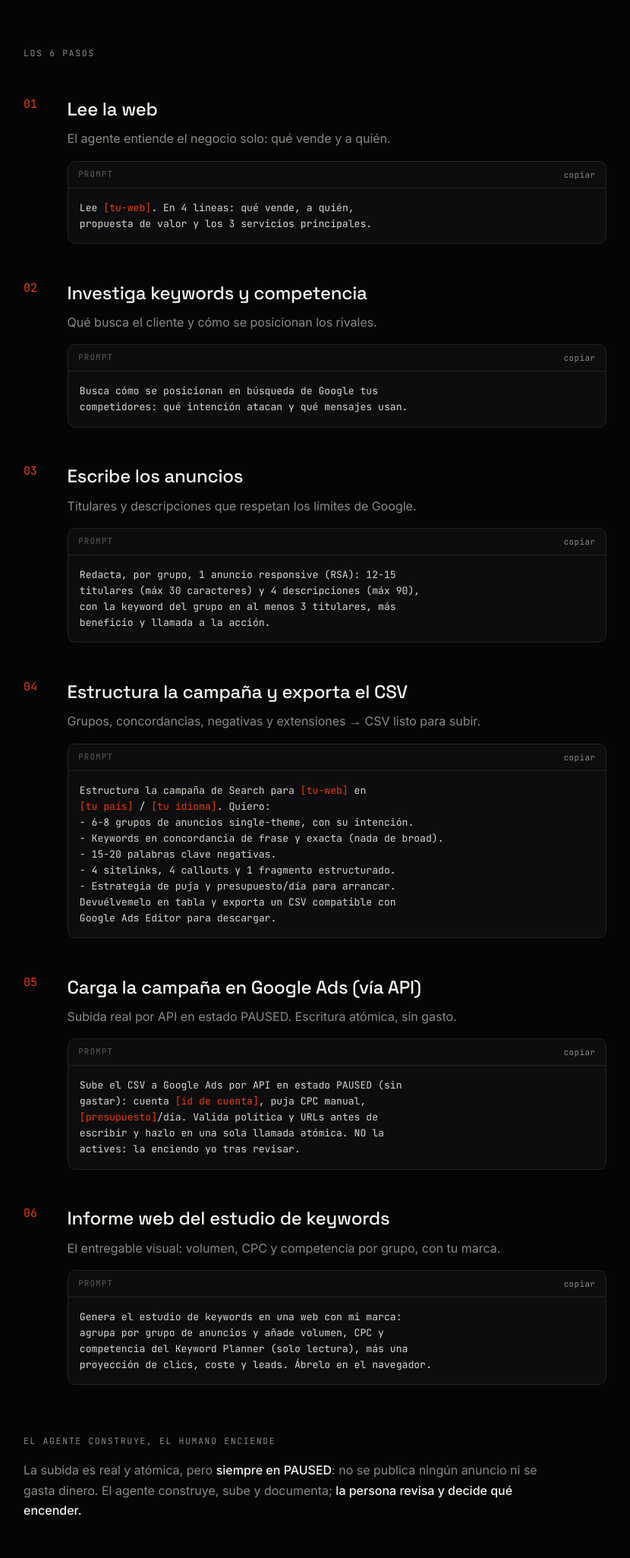
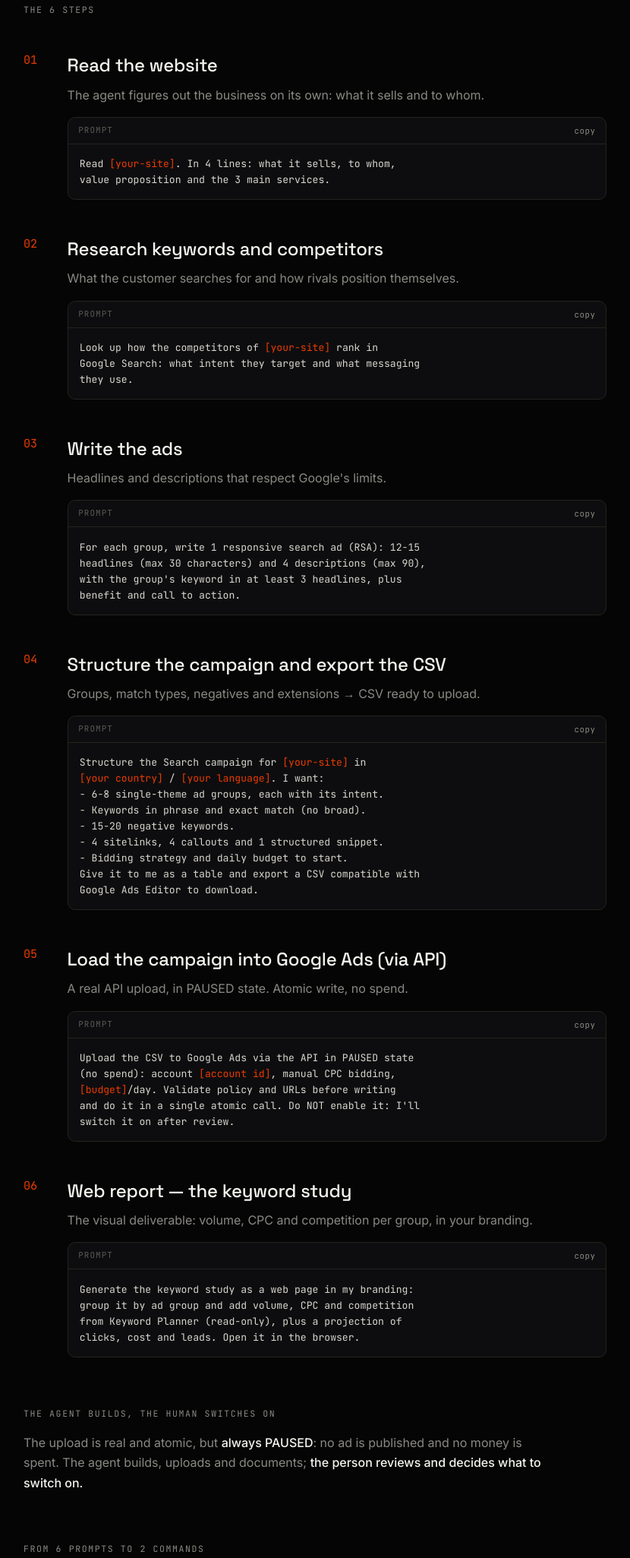
Before and after one commit to mchuecaw/enterprise-os-deck, a plain HTML site: page light2/guia-sem-como-se-hace.html in a window 1280 px wide. Shown: the part 632-2683 px from the top of the page at 76% size, without its empty margins (225-1055 px from the left). Drawn offline with Linux system fonts and the light colour scheme.

Commit message:
light2: translate SEM guide to English (match English deck)
Full EN translation of guia-sem-como-se-hace.html (lang=en, title,
all 6 steps, prompts, fine print, copy button). Kept filename so the
deck's VIEW GUIDE link stays valid. Verified by a 4-lens adversarial
pass; applied fixes: lead no longer says "live" alongside "paused";
step 2 prompt anchored to [your-site]; hyphen/em-dash cleanups.

Co-Authored-By: Claude Opus 4.8 <noreply@anthropic.com>

```diff
--- a/light2/guia-sem-como-se-hace.html
+++ b/light2/guia-sem-como-se-hace.html
@@ -1,10 +1,10 @@
 <!DOCTYPE html>
-<html lang="es">
+<html lang="en">
 <head>
 <meta charset="UTF-8">
 <meta name="viewport" content="width=device-width, initial-scale=1.0">
 <meta name="theme-color" content="#050505">
-<title>Cómo se hace — SEM con un agente, paso a paso</title>
+<title>How it's done — SEM with an agent, step by step</title>
 <link rel="preconnect" href="https://fonts.googleapis.com">
 <link rel="preconnect" href="https://fonts.gstatic.com" crossorigin>
 <link href="https://fonts.googleapis.com/css2?family=Space+Grotesk:wght@400;500;600;700&family=Inter:wght@400;500&family=JetBrains+Mono:wght@400;500&display=swap" rel="stylesheet">
@@ -85,27 +85,27 @@ a{color:var(--accent)}
 
   <div class="signal" aria-hidden="true"><span class="signal__pulse"></span></div>
 
-  <span class="eyebrow">cómo se hace</span>
-  <h1>SEM con un agente, paso a paso.</h1>
-  <p class="lead">El guion de la demo, reproducible en cualquier empresa. Un agente lee tu web, investiga, escribe los anuncios, estructura la campaña, la <b>sube a Google Ads por API —en pausa—</b> y te entrega el estudio de keywords. Lo que un equipo tarda días, en minutos.</p>
+  <span class="eyebrow">how it's done</span>
+  <h1>SEM with an agent, step by step.</h1>
+  <p class="lead">The demo script, repeatable at any company. An agent reads your site, researches, writes the ads, structures the campaign, <b>uploads it to Google Ads — paused —</b> and hands you the keyword study. A week's work, in minutes.</p>
 
   <div class="block">
-    <div class="block__label">Lo que necesitas</div>
-    <p>Un asistente con acceso a web y búsqueda, la URL de tu web y una cuenta de Google Ads con acceso API (developer token). <b>La campaña se sube de verdad por API, pero queda en PAUSED: no se publica ningún anuncio ni se gasta un euro hasta que una persona la enciende.</b></p>
+    <div class="block__label">What you need</div>
+    <p>An assistant with web and search access, your website URL, and a Google Ads account with API access (developer token). <b>The campaign is genuinely uploaded through the API, but it lands PAUSED: no ad is published and not a cent is spent until a person switches it on.</b></p>
   </div>
 
   <div class="block">
-    <div class="block__label">Los 6 pasos</div>
+    <div class="block__label">The 6 steps</div>
 
     <div class="step">
       <div class="step__n">01</div>
       <div>
-        <div class="step__t">Lee la web</div>
-        <div class="step__d">El agente entiende el negocio solo: qué vende y a quién.</div>
+        <div class="step__t">Read the website</div>
+        <div class="step__d">The agent figures out the business on its own: what it sells and to whom.</div>
         <div class="prompt">
-          <div class="prompt__bar"><span class="prompt__tag">prompt</span><button class="prompt__copy" data-copy>copiar</button></div>
-          <pre>Lee <span class="ph">[tu-web]</span>. En 4 líneas: qué vende, a quién,
-propuesta de valor y los 3 servicios principales.</pre>
+          <div class="prompt__bar"><span class="prompt__tag">prompt</span><button class="prompt__copy" data-copy>copy</button></div>
+          <pre>Read <span class="ph">[your-site]</span>. In 4 lines: what it sells, to whom,
+value proposition and the 3 main services.</pre>
         </div>
       </div>
     </div>
@@ -113,12 +113,13 @@ propuesta de valor y los 3 servicios principales.</pre>
     <div class="step">
       <div class="step__n">02</div>
       <div>
-        <div class="step__t">Investiga keywords y competencia</div>
-        <div class="step__d">Qué busca el cliente y cómo se posicionan los rivales.</div>
+        <div class="step__t">Research keywords and competitors</div>
+        <div class="step__d">What the customer searches for and how rivals position themselves.</div>
         <div class="prompt">
-          <div class="prompt__bar"><span class="prompt__tag">prompt</span><button class="prompt__copy" data-copy>copiar</button></div>
-          <pre>Busca cómo se posicionan en búsqueda de Google tus
-competidores: qué intención atacan y qué mensajes usan.</pre>
+          <div class="prompt__bar"><span class="prompt__tag">prompt</span><button class="prompt__copy" data-copy>copy</button></div>
+          <pre>Look up how the competitors of <span class="ph">[your-site]</span> rank in
+Google Search: what intent they target and what messaging
+they use.</pre>
         </div>
       </div>
     </div>
@@ -126,14 +127,14 @@ competidores: qué intención atacan y qué mensajes usan.</pre>
     <div class="step">
       <div class="step__n">03</div>
       <div>
-        <div class="step__t">Escribe los anuncios</div>
-        <div class="step__d">Titulares y descripciones que respetan los límites de Google.</div>
+        <div class="step__t">Write the ads</div>
+        <div class="step__d">Headlines and descriptions that respect Google's limits.</div>
         <div class="prompt">
-          <div class="prompt__bar"><span class="prompt__tag">prompt</span><button class="prompt__copy" data-copy>copiar</button></div>
-          <pre>Redacta, por grupo, 1 anuncio responsive (RSA): 12-15
-titulares (máx 30 caracteres) y 4 descripciones (máx 90),
-con la keyword del grupo en al menos 3 titulares, más
-beneficio y llamada a la acción.</pre>
+          <div class="prompt__bar"><span class="prompt__tag">prompt</span><button class="prompt__copy" data-copy>copy</button></div>
+          <pre>For each group, write 1 responsive search ad (RSA): 12-15
+headlines (max 30 characters) and 4 descriptions (max 90),
+with the group's keyword in at least 3 headlines, plus
+benefit and call to action.</pre>
         </div>
       </div>
     </div>
@@ -141,19 +142,19 @@ beneficio y llamada a la acción.</pre>
     <div class="step">
       <div class="step__n">04</div>
       <div>
-        <div class="step__t">Estructura la campaña y exporta el CSV</div>
-        <div class="step__d">Grupos, concordancias, negativas y extensiones → CSV listo para subir.</div>
+        <div class="step__t">Structure the campaign and export the CSV</div>
+        <div class="step__d">Groups, match types, negatives and extensions → CSV ready to upload.</div>
         <div class="prompt">
-          <div class="prompt__bar"><span class="prompt__tag">prompt</span><button class="prompt__copy" data-copy>copiar</button></div>
-          <pre>Estructura la campaña de Search para <span class="ph">[tu-web]</span> en
-<span class="ph">[tu país]</span> / <span class="ph">[tu idioma]</span>. Quiero:
-- 6-8 grupos de anuncios single-theme, con su intención.
-- Keywords en concordancia de frase y exacta (nada de broad).
-- 15-20 palabras clave negativas.
-- 4 sitelinks, 4 callouts y 1 fragmento estructurado.
-- Estrategia de puja y presupuesto/día para arrancar.
-Devuélvemelo en tabla y exporta un CSV compatible con
-Google Ads Editor para descargar.</pre>
+          <div class="prompt__bar"><span class="prompt__tag">prompt</span><button class="prompt__copy" data-copy>copy</button></div>
+          <pre>Structure the Search campaign for <span class="ph">[your-site]</span> in
+<span class="ph">[your country]</span> / <span class="ph">[your language]</span>. I want:
+- 6-8 single-theme ad groups, each with its intent.
+- Keywords in phrase and exact match (no broad).
+- 15-20 negative keywords.
+- 4 sitelinks, 4 callouts and 1 structured snippet.
+- Bidding strategy and daily budget to start.
+Give it to me as a table and export a CSV compatible with
+Google Ads Editor to download.</pre>
         </div>
       </div>
     </div>
@@ -161,15 +162,15 @@ Google Ads Editor para descargar.</pre>
     <div class="step">
       <div class="step__n">05</div>
       <div>
-        <div class="step__t">Carga la campaña en Google Ads (vía API)</div>
-        <div class="step__d">Subida real por API en estado PAUSED. Escritura atómica, sin gasto.</div>
+        <div class="step__t">Load the campaign into Google Ads (via API)</div>
+        <div class="step__d">A real API upload, in PAUSED state. Atomic write, no spend.</div>
         <div class="prompt">
-          <div class="prompt__bar"><span class="prompt__tag">prompt</span><button class="prompt__copy" data-copy>copiar</button></div>
-          <pre>Sube el CSV a Google Ads por API en estado PAUSED (sin
-gastar): cuenta <span class="ph">[id de cuenta]</span>, puja CPC manual,
-<span class="ph">[presupuesto]</span>/día. Valida política y URLs antes de
-escribir y hazlo en una sola llamada atómica. NO la
-actives: la enciendo yo tras revisar.</pre>
+          <div class="prompt__bar"><span class="prompt__tag">prompt</span><button class="prompt__copy" data-copy>copy</button></div>
+          <pre>Upload the CSV to Google Ads via the API in PAUSED state
+(no spend): account <span class="ph">[account id]</span>, manual CPC bidding,
+<span class="ph">[budget]</span>/day. Validate policy and URLs before writing
+and do it in a single atomic call. Do NOT enable it: I'll
+switch it on after review.</pre>
         </div>
       </div>
     </div>
@@ -177,43 +178,43 @@ actives: la enciendo yo tras revisar.</pre>
     <div class="step">
       <div class="step__n">06</div>
       <div>
-        <div class="step__t">Informe web del estudio de keywords</div>
-        <div class="step__d">El entregable visual: volumen, CPC y competencia por grupo, con tu marca.</div>
+        <div class="step__t">Web report — the keyword study</div>
+        <div class="step__d">The visual deliverable: volume, CPC and competition per group, in your branding.</div>
         <div class="prompt">
-          <div class="prompt__bar"><span class="prompt__tag">prompt</span><button class="prompt__copy" data-copy>copiar</button></div>
-          <pre>Genera el estudio de keywords en una web con mi marca:
-agrupa por grupo de anuncios y añade volumen, CPC y
-competencia del Keyword Planner (solo lectura), más una
-proyección de clics, coste y leads. Ábrelo en el navegador.</pre>
+          <div class="prompt__bar"><span class="prompt__tag">prompt</span><button class="prompt__copy" data-copy>copy</button></div>
+          <pre>Generate the keyword study as a web page in my branding:
+group it by ad group and add volume, CPC and competition
+from Keyword Planner (read-only), plus a projection of
+clicks, cost and leads. Open it in the browser.</pre>
         </div>
       </div>
     </div>
   </div>
 
   <div class="block">
-    <div class="block__label">El agente construye, el humano enciende</div>
-    <p>La subida es real y atómica, pero <b>siempre en PAUSED</b>: no se publica ningún anuncio ni se gasta dinero. El agente construye, sube y documenta; <b>la persona revisa y decide qué encender.</b></p>
+    <div class="block__label">The agent builds, the human switches on</div>
+    <p>The upload is real and atomic, but <b>always PAUSED</b>: no ad is published and no money is spent. The agent builds, uploads and documents; <b>the person reviews and decides what to switch on.</b></p>
   </div>
 
   <div class="block">
-    <div class="block__label">De 6 prompts a 2 comandos</div>
-    <p>El verdadero atajo es encapsular este guion como skills reutilizables: así pasa de seis prompts a un par de comandos —<b>«monta SEM para esta web»</b> y <b>«súbela a Google Ads en pausa»</b>— que cualquiera en el equipo puede invocar.</p>
+    <div class="block__label">From 6 prompts to 2 commands</div>
+    <p>The real shortcut is to wrap this script as reusable skills: so it goes from six prompts to a couple of commands — <b>"build SEM for this site"</b> and <b>"upload it to Google Ads, paused"</b> — that anyone on the team can invoke.</p>
   </div>
 
   <div class="fine">
-    <div class="block__label">Letra pequeña honesta</div>
+    <div class="block__label">Honest fine print</div>
     <ul>
-      <li><span><b>Skills</b> = el asistente + su mecanismo de skills. No hay un botón "SEM" de fábrica: el playbook lo encapsulas tú.</span></li>
-      <li><span>La subida por API es real, pero nace en <b>PAUSED</b>. Activar gasto es una decisión humana; configura la conversión (envío de formulario) antes de encender.</span></li>
-      <li><span>El <b>Final URL debe coincidir con el dominio de aterrizaje</b>: si tu web redirige a otro dominio, apunta al destino final o Google rechaza el anuncio (DESTINATION_MISMATCH).</span></li>
-      <li><span>Los volúmenes y el CPC reales los da el Keyword Planner con tu cuenta (estimaciones de Google). Clics, coste y leads del informe son proyección propia, no rendimiento servido.</span></li>
-      <li><span>Es un acelerador de construcción, no asesoramiento de inversión. El criterio de cuánto y cuándo gastar es humano.</span></li>
+      <li><span><b>Skills</b> = the assistant + its skills mechanism. There's no factory "SEM" button: you wrap the playbook yourself.</span></li>
+      <li><span>The API upload is real, but it's born <b>PAUSED</b>. Turning on spend is a human decision; set up the conversion (form submission) before switching it on.</span></li>
+      <li><span>The <b>Final URL must match the landing domain</b>: if your site redirects to another domain, point to the final destination or Google rejects the ad (DESTINATION_MISMATCH).</span></li>
+      <li><span>Real volumes and CPC come from Keyword Planner with your account (Google estimates). The report's clicks, cost and leads are our own projection, not served performance.</span></li>
+      <li><span>It's a build accelerator, not investment advice. How much and when to spend is a human call.</span></li>
     </ul>
   </div>
 
   <div class="foot">
     <span class="foot__line" aria-hidden="true"></span>
-    <span class="foot__txt">guía · paso a paso</span>
+    <span class="foot__txt">guide · step by step</span>
   </div>
 
 </div>
@@ -224,8 +225,8 @@ document.querySelectorAll(".prompt__copy").forEach(function(btn){
     var pre = btn.closest(".prompt").querySelector("pre");
     var text = pre.innerText.trim();
     navigator.clipboard.writeText(text).then(function(){
-      btn.textContent = "copiado";
-      setTimeout(function(){ btn.textContent = "copiar"; }, 1500);
+      btn.textContent = "copied";
+      setTimeout(function(){ btn.textContent = "copy"; }, 1500);
     });
   });
 });
```
